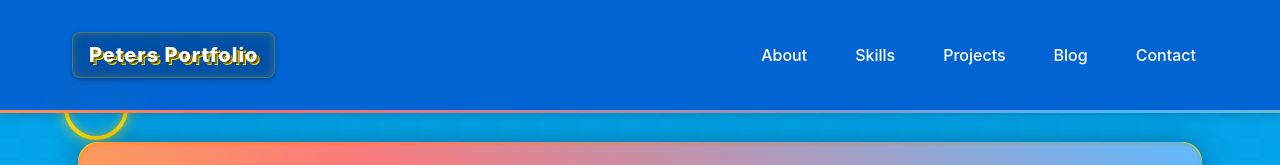
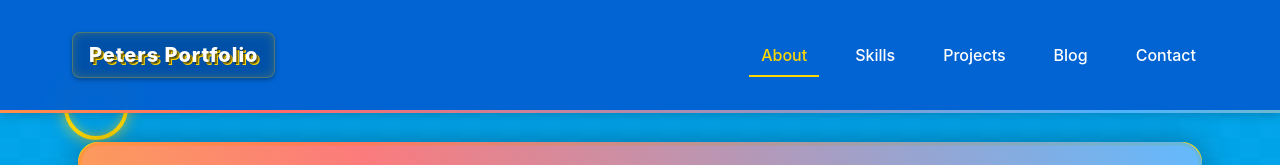
Before and after one commit to Sweodin/React-port, a React (Vite) app in the folder my-sonic-portfolio/: page / in a window 1280 px wide. Shown: the top 165 px of the page. Built offline with nearby package versions, Linux system fonts and the light colour scheme.

Commit message:
Fix routing with consistent hash-based navigation

```diff
--- a/my-sonic-portfolio/src/components/Header.tsx
+++ b/my-sonic-portfolio/src/components/Header.tsx
@@ -21,8 +21,8 @@ const Header: React.FC = () => {
     const element = document.getElementById(id);
     if (element) {
       element.scrollIntoView({ behavior: "smooth" });
-      // Update URL without page reload
-      window.history.pushState(null, "", `#${id}`);
+      // Update URL with hash without page reload - compatible with HashRouter
+      window.location.hash = id;
     }
     setIsMenuOpen(false);
   };
@@ -36,6 +36,7 @@ const Header: React.FC = () => {
           onClick={(e) => {
             e.preventDefault();
             window.scrollTo({ top: 0, behavior: "smooth" });
+            window.location.hash = "";
           }}
         >
           Peters Portfolio
@@ -55,7 +56,8 @@ const Header: React.FC = () => {
                 <a
                   href={`#${item.toLowerCase()}`}
                   className={
-                    location.hash === `#${item.toLowerCase()}`
+                    location.hash === `#${item.toLowerCase()}` ||
+                    (location.hash === "" && item.toLowerCase() === "about")
                       ? styles.active
                       : ""
                   }
```
